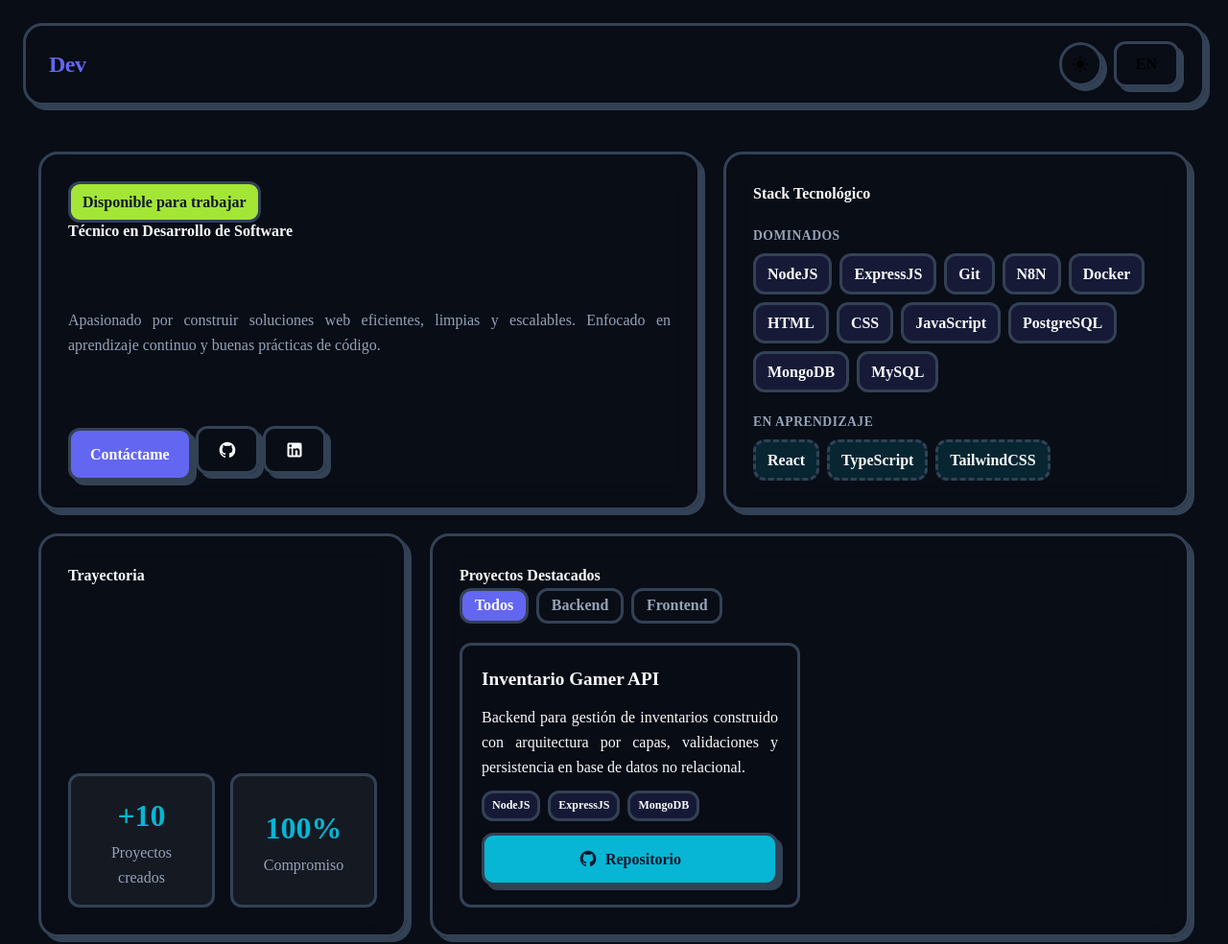
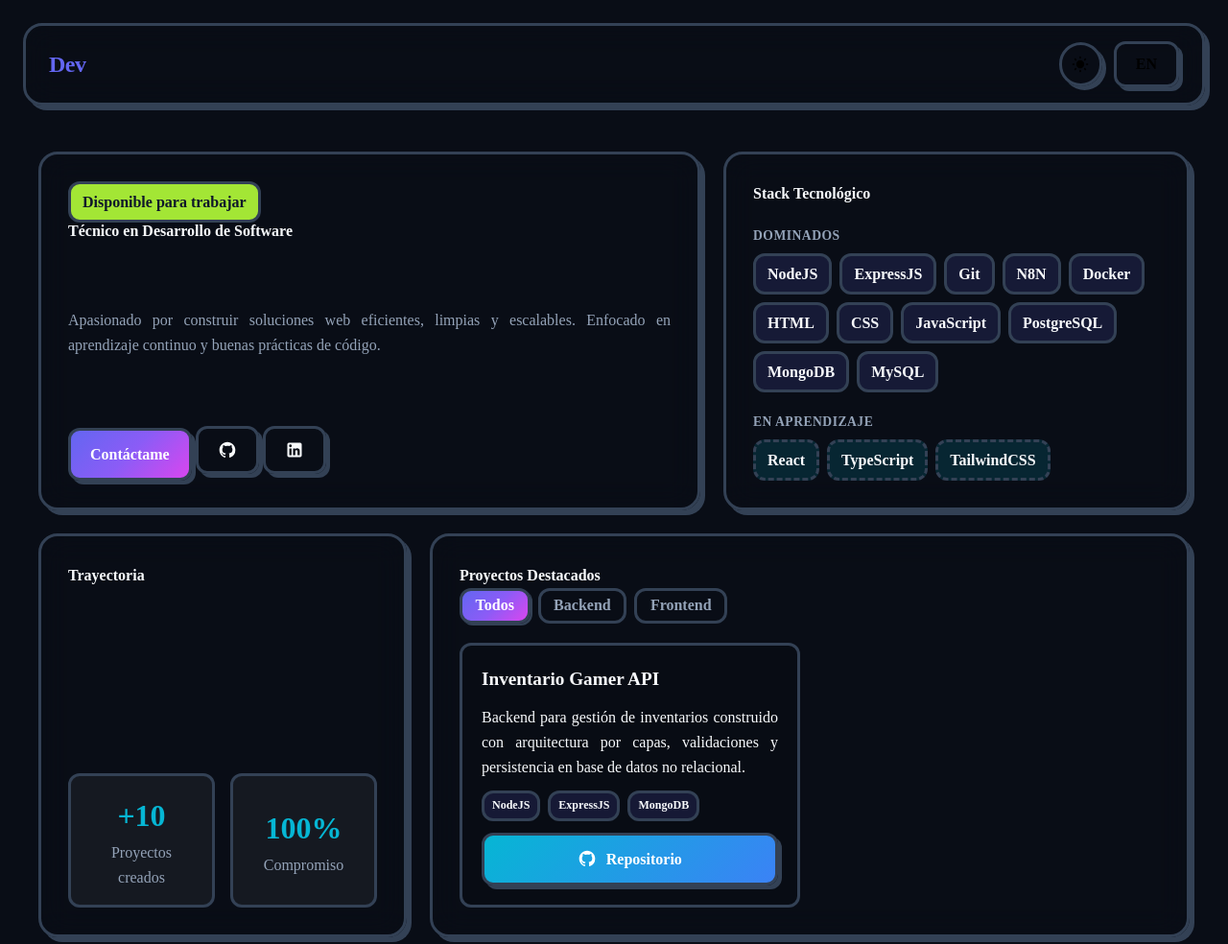
Before and after one commit to Joguisam-gt/Portafolio-Frontend, a website built with Vite: page index.html in a window 1280 px wide. Shown: the top 984 px of the page at 96% size. Built offline with nearby package versions, Linux system fonts and the light colour scheme.

Commit message:
fix(form): Añadimos los colores de degradados a los botones e interactividad mejorada con transformaciones neobrutalistas

```diff
--- a/assets/css/components/form.css
+++ b/assets/css/components/form.css
@@ -31,7 +31,9 @@
     border: var(--border-width) solid var(--border-color);
     border-radius: var(--border-radius-sm);
     outline: none;
-    transition: border-color 0.2s ease, box-shadow 0.2s ease;
+    transition:
+        border-color 0.2s ease,
+        box-shadow 0.2s ease;
 }
 
 .form__textarea {
@@ -54,34 +56,40 @@
     display: inline-flex;
     align-items: center;
     justify-content: center;
-    gap: 0.5rem;
+    gap: 0.6rem;
     padding: 0.75rem 1.25rem;
     font-size: var(--font-body);
     font-weight: 700;
     border-radius: var(--border-radius-sm);
     border: var(--border-width) solid var(--border-color);
-    box-shadow: var(--shadow-brutal);
-    transition: transform 0.15s ease, box-shadow 0.15s ease, background-color 0.2s ease;
+    box-shadow: 4px 4px 0px var(--border-color);
+    cursor: pointer;
+    text-decoration: none;
+    transition:
+        transform 0.15s ease,
+        box-shadow 0.15s ease,
+        filter 0.2s ease;
 }
 
 .button:hover {
     transform: translate(-2px, -2px);
-    box-shadow: 6px 6px 0px var(--shadow-color);
+    box-shadow: 6px 6px 0px var(--border-color);
+    filter: brightness(1.1);
 }
 
 .button:active {
-    transform: translate(0px, 0px);
-    box-shadow: 2px 2px 0px var(--shadow-color);
+    transform: translate(2px, 2px);
+    box-shadow: 2px 2px 0px var(--border-color);
 }
 
 .button--primary {
-    background-color: var(--color-primary);
+    background: var(--gradient-primary);
     color: #ffffff;
 }
 
 .button--secondary {
-    background-color: var(--color-secondary);
-    color: #0f172a;
+    background: var(--gradient-secondary);
+    color: #ffffff;
 }
 
 .button--outline {
@@ -104,18 +112,23 @@
 .filter {
     display: flex;
     gap: 0.5rem;
+    flex-wrap: wrap;
 }
 
 .filter__button {
-    padding: 0.4rem 0.8rem;
+    padding: 0.4rem 0.85rem;
     font-size: var(--font-caption);
-    font-weight: 600;
+    font-weight: 700;
     border: var(--border-width) solid var(--border-color);
     border-radius: var(--border-radius-sm);
+    background-color: transparent;
     color: var(--color-text-muted);
+    cursor: pointer;
+    transition: all 0.2s ease;
 }
 
 .filter__button--active {
-    background-color: var(--color-primary);
+    background: var(--gradient-primary);
     color: #ffffff;
+    box-shadow: 2px 2px 0px var(--border-color);
 }
```
